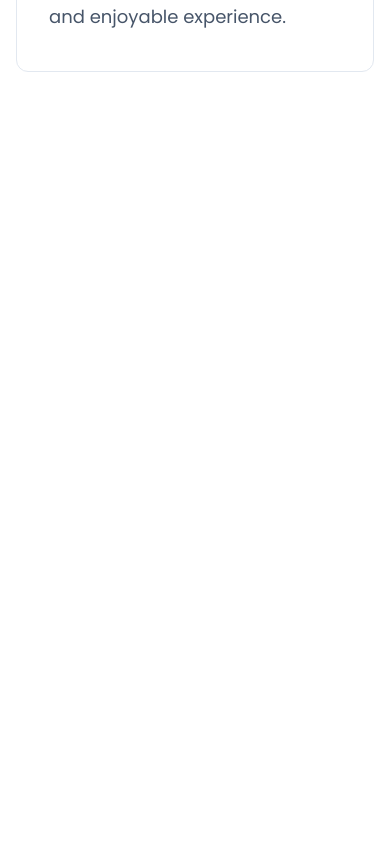
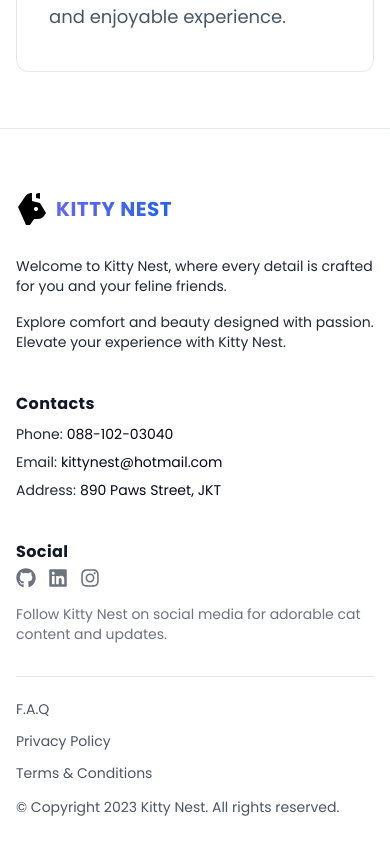
Before and after one commit to dimasrdika/KittyNest-startup, a Next.js app: page / in a window 390 px wide. Shown: the part 5420-6274 px from the top of the page. Before the commit the page ends 5508 px from the top, so only its background shows below. Built offline with nearby package versions, Linux system fonts and the light colour scheme.

Commit message:
fix : responsive footer

```diff
--- a/app/footer/page.tsx
+++ b/app/footer/page.tsx
@@ -3,7 +3,7 @@ import Link from "next/link";
 import { FaGithub, FaLinkedin, FaInstagram } from "react-icons/fa";
 const Footer = () => {
   return (
-    <div className="mt-10 border-t-[1px] hidden md:block">
+    <div className="mt-10 border-t-[1px]">
       <div className="px-4 pt-16 mx-auto sm:max-w-xl md:max-w-full lg:max-w-screen-xl md:px-24 lg:px-8">
         <div className="grid gap-10 row-gap-6 mb-8 sm:grid-cols-2 lg:grid-cols-4">
           <div className="sm:col-span-2">
```
